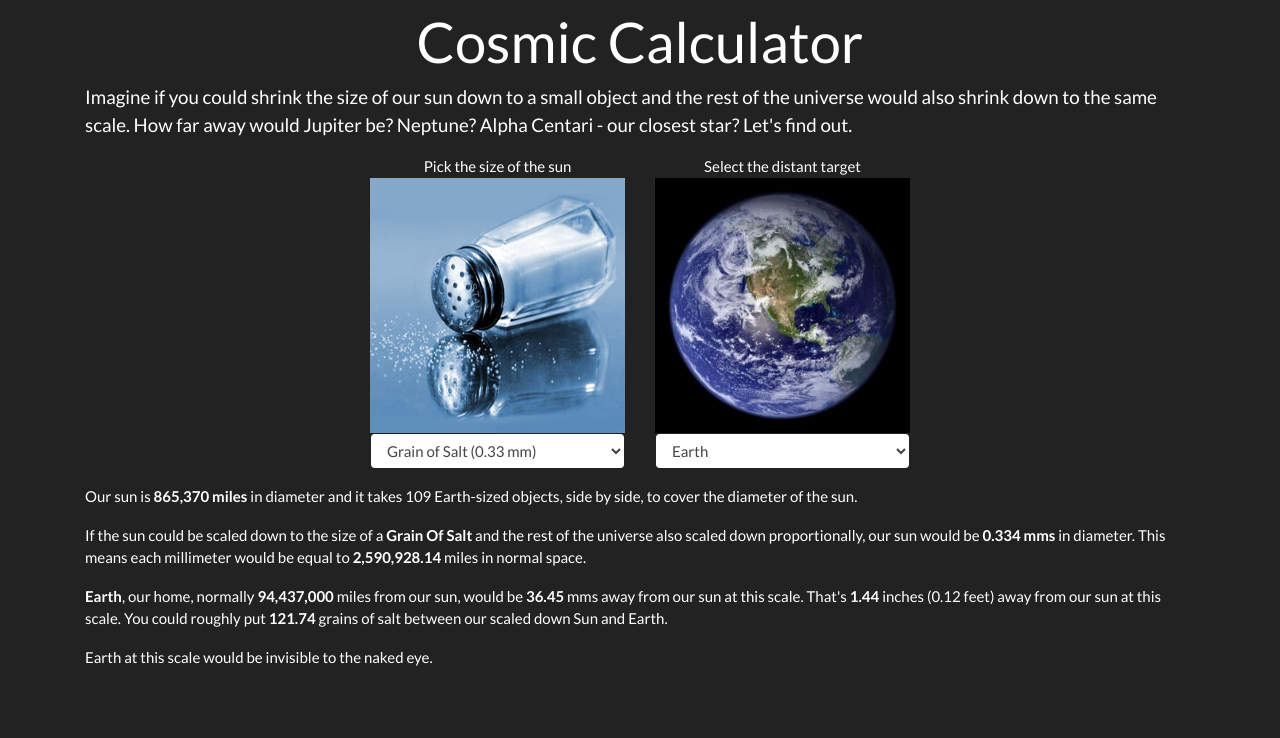
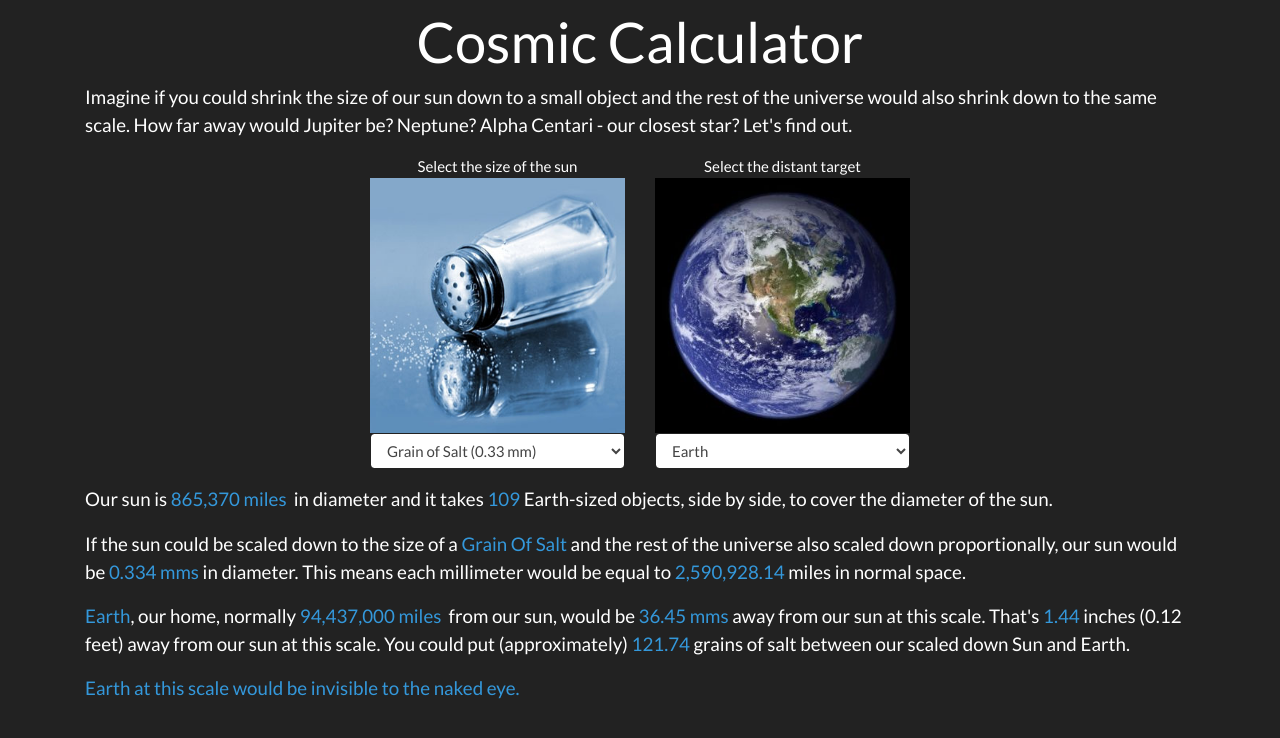
Before and after one commit to RedBirdOBX/CosmicCalculator, a React (Create React App) app: page / in a window 1280 px wide. Shown: the top 738 px of the page. Built offline with nearby package versions, Linux system fonts and the light colour scheme.

Commit message:
applying bootstrap styles

```diff
--- a/src/components/ResultsDisplay.js
+++ b/src/components/ResultsDisplay.js
@@ -13,28 +13,28 @@ class ResultsDisplay extends React.Component
 
         return (
             <div>
-                <p>
-                    Our sun is <strong>{this.props.Results.DiameterOfSunInMilesFormatted} miles</strong> in diameter
-                    and it takes 109 Earth-sized objects, side by side, to cover the diameter of the sun.
+                <p class="lead">
+                    Our sun is <span class="text-info">{this.props.Results.DiameterOfSunInMilesFormatted} miles</span>&nbsp;
+                    in diameter and it takes <span class="text-info">109</span> Earth-sized objects, side by side, to cover the diameter of the sun.
                 </p>
 
-                <p>
-                    If the sun could be scaled down to the size of a <strong>{this.props.Results.SelectedSunSize.Name}</strong> and
-                    the rest of the universe also scaled down proportionally, our sun would be <strong>{this.props.Results.SelectedSunSize.MMSize} mms</strong>
-                    &nbsp;in diameter. This means each millimeter would be equal to&nbsp;<strong>{this.props.Results.MicroMilesPerMMFormatted}</strong>
+                <p class="lead">
+                    If the sun could be scaled down to the size of a <span class="text-info">{this.props.Results.SelectedSunSize.Name}</span> and
+                    the rest of the universe also scaled down proportionally, our sun would be <span class="text-info">{this.props.Results.SelectedSunSize.MMSize} mms</span>
+                    &nbsp;in diameter. This means each millimeter would be equal to&nbsp;<span class="text-info">{this.props.Results.MicroMilesPerMMFormatted}</span>
                     &nbsp;miles in normal space.
                 </p>
 
-                <p>
-                    <strong>{this.props.Results.SelectedTarget.Name}</strong>, {this.props.Results.SelectedTarget.Description},
-                    normally&nbsp;<strong>{this.props.Results.TargetDistanceInMilesFormatted}</strong> miles
-                    from our sun, would be <strong>{this.props.Results.MMsAwayFromTargetFormatted}</strong> mms away from our sun at this scale.
-                    That's <strong>{this.props.Results.InchesAwayFromTargetFormatted}</strong> inches ({this.props.Results.FeetAwayFromTargetFormatted} feet)
-                    away from our sun at this scale. You could roughly put <strong>{this.props.Results.UnitsBetweenSunAndTargetFormatted}</strong>
+                <p class="lead">
+                    <span class="text-info">{this.props.Results.SelectedTarget.Name}</span>, {this.props.Results.SelectedTarget.Description},
+                    normally&nbsp;<span class="text-info">{this.props.Results.TargetDistanceInMilesFormatted} miles</span>&nbsp;
+                    from our sun, would be <span class="text-info">{this.props.Results.MMsAwayFromTargetFormatted} mms</span> away from our sun at this scale.
+                    That's <span class="text-info">{this.props.Results.InchesAwayFromTargetFormatted}</span> inches ({this.props.Results.FeetAwayFromTargetFormatted} feet)
+                    away from our sun at this scale. You could put (approximately) <span class="text-info">{this.props.Results.UnitsBetweenSunAndTargetFormatted}</span>
                     &nbsp;{this.props.Results.SelectedSunSize.PluralName} between our scaled down Sun and {this.props.Results.SelectedTarget.Name}.
                 </p>
 
-                <p>
+                <p class="lead text-info">
                     {earthInvisible}
                 </p>
             </div>
--- a/src/components/SizeSelector.js
+++ b/src/components/SizeSelector.js
@@ -9,8 +9,8 @@ class SizeSelector extends React.Component {
         return (
             <div id="SizeContainer">
                 <div className="row">
-                    <div className="col-6 offset-6">
-                        <div className="text-center">Pick the size of the sun</div>
+                    <div className="col-xl-6 offset-xl-6 col-lg-9 offset-lg-3 col-md-12">
+                        <div className="text-center">Select the size of the sun</div>
                         <img id="SaltImg" src={GrainOfSaltImg} alt="size of sun" className="w-100" />
                         <img id="BBImg" src={BBPelletImg} alt="size of sun" className="d-none" />
                         <img id="GolfBallImg" src={GolfBallImg} alt="size of sun" className="d-none" />
@@ -18,7 +18,7 @@ class SizeSelector extends React.Component {
                     </div>
                 </div>
                 <div className="form-group row">
-                    <div className="col-6 offset-6">
+                    <div className="col-xl-6 offset-xl-6 col-lg-9 offset-lg-3 col-md-12">
                         <select id="SunSizeSelectorDropDown" className="form-control" onChange={this.props.ChangeEvent}>
                             <option value="0">Grain of Salt (0.33 mm)</option>
                             <option value="1">BB Pellet (4.43 mm)</option>
--- a/src/components/TargetSelector.js
+++ b/src/components/TargetSelector.js
@@ -13,7 +13,7 @@ class TargetSelector extends React.Component
         return (
             <div id="TargetContainer">
                 <div className="row">
-                    <div className="col-6">
+                    <div className="col-xl-6 col-lg-9 col-md-12">
                         <div className="text-center">Select the distant target</div>
                         <img id="EarthImg" src={EarthImg} alt="target" className="w-100" />
                         <img id="JupiterImg" src={JupiterImg} alt="target" className="d-none" />
@@ -23,7 +23,7 @@ class TargetSelector extends React.Component
                     </div>
                 </div>
                 <div className="form-group row">
-                    <div className="col-6">
+                    <div className="col-xl-6 col-lg-9 col-md-12">
                         <select id="TargetSelectorDropDown" className="form-control" onChange={this.props.ChangeEvent}>
                             <option value="0">Earth</option>
                             <option value="1">Jupiter</option>
```
